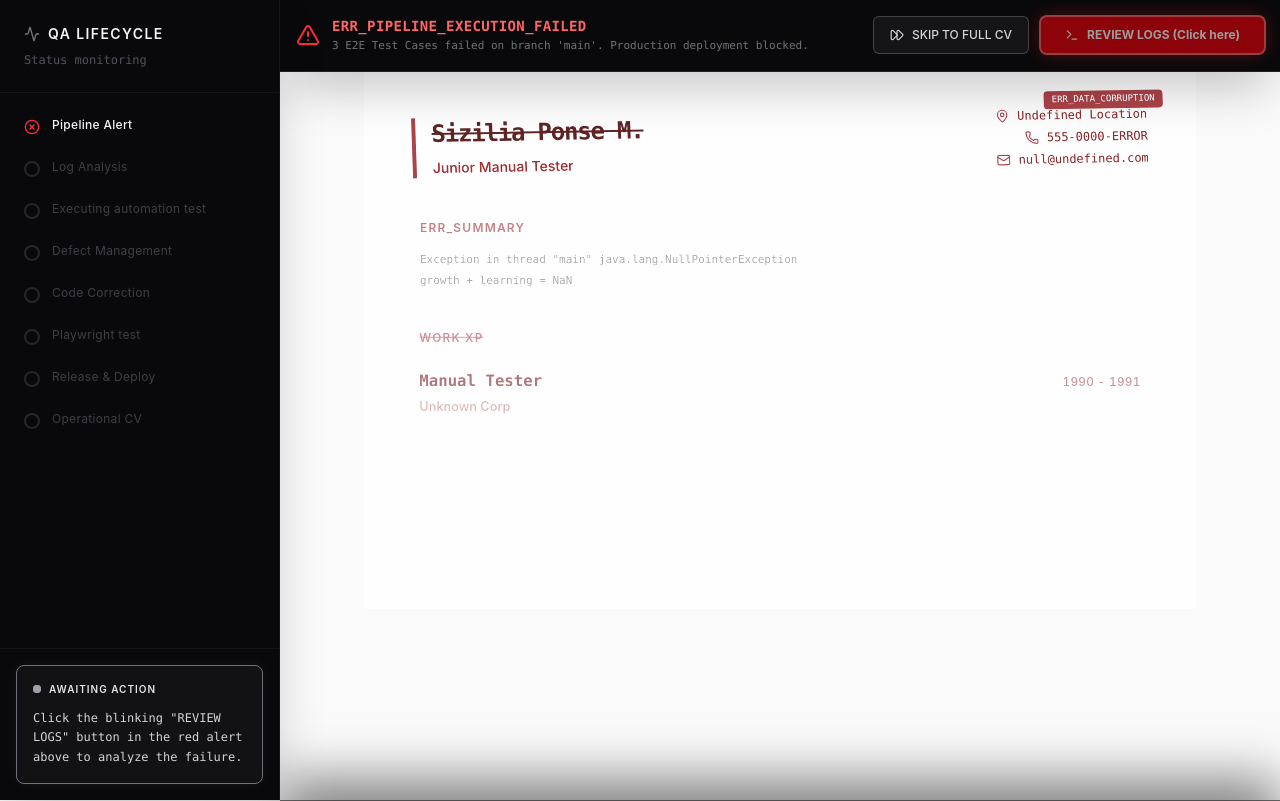
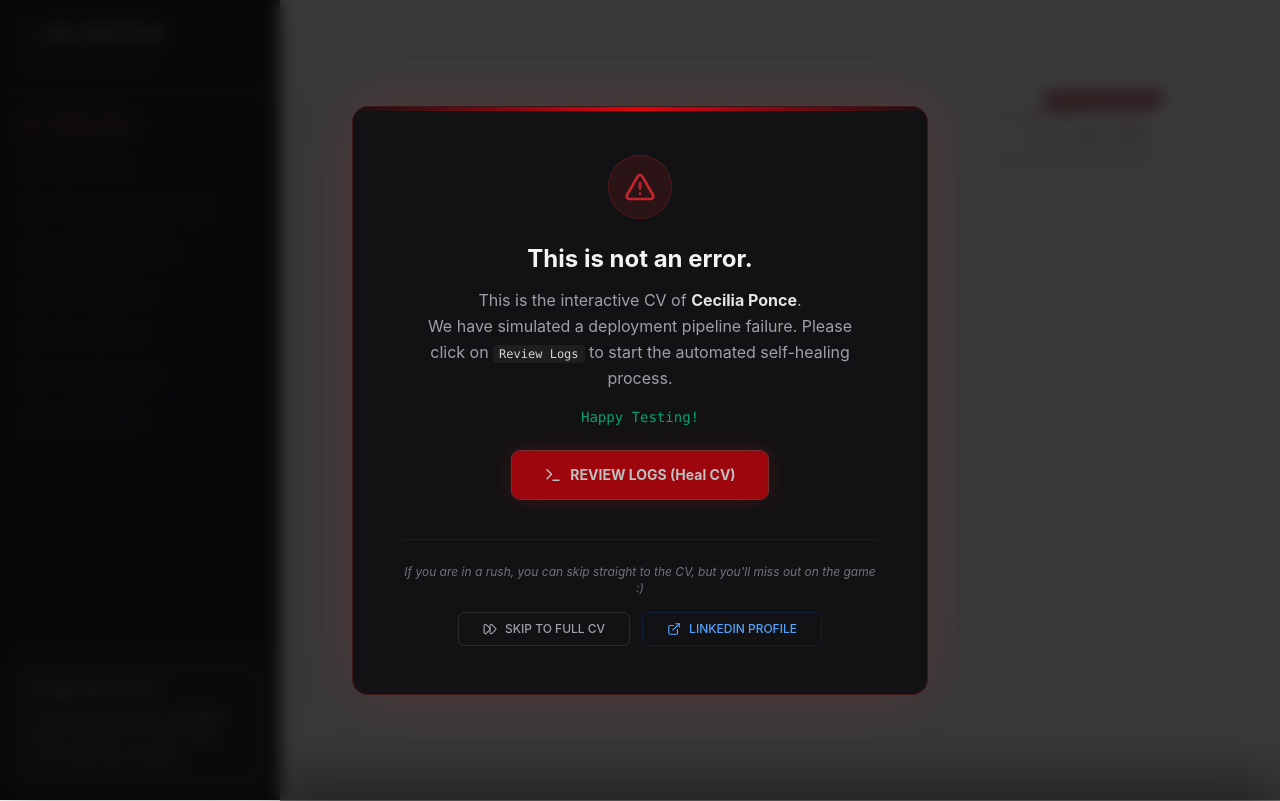
Before and after one commit to qatransformation/cv, a React (Vite) app in the folder cv-app/: page / in a window 1280 px wide. Built offline with nearby package versions, Linux system fonts and the light colour scheme.

Commit message:
chore: save local changes to App.jsx

```diff
--- a/cv-app/src/App.jsx
+++ b/cv-app/src/App.jsx
@@ -367,7 +367,7 @@ export default function App() {
 
   switch (phase) {
     case 'FAILED_ALERT':
-      actionText = 'Click the blinking "REVIEW LOGS" button in the red alert above to analyze the failure.';
+      actionText = 'Click the blinking "REVIEW LOGS" button to start the self-healing process.';
       isWaiting = true;
       break;
     case 'TEST_RESULTS':
@@ -414,7 +414,7 @@ export default function App() {
   return (
     <div className={containerClasses}>
 
-      {/* FLOATING SKIP BUTTON FOR IMPATIENT USERS */}
+      {/* FLOATING SKIP BUTTON FOR IMPATIENT USERS - Hidden during FAILED_ALERT since it's in the modal now */}
       {phase !== 'FIXED' && phase !== 'FAILED_ALERT' && (
         <button
           onClick={skipToFinal}
@@ -439,23 +439,31 @@ export default function App() {
           <div className="space-y-6">
             {workflowSteps.map((step, index) => {
               let statusIcon;
+              let textClass = "text-zinc-700";
 
               const isPast = phase === 'FIXED' || index < currentStepIndex;
               const isCurrent = phase !== 'FIXED' && index === currentStepIndex;
 
               if (isPast) {
                 statusIcon = <CheckCircle2 size={16} className="text-emerald-500" />;
+                textClass = "text-emerald-500";
               } else if (isCurrent) {
                 statusIcon = <CircleDashed size={16} className="text-blue-400 animate-spin" />;
+                textClass = "text-zinc-100 font-medium";
               } else {
                 statusIcon = <div className="w-4 h-4 rounded-full border-2 border-zinc-800"></div>;
               }
 
-              if (step.id === 'FAILED_ALERT' && ['FAILED_ALERT', 'TEST_RESULTS', 'GHERKIN', 'JIRA_TICKET', 'IDE_FIX'].includes(phase)) {
+              // Mantener siempre en rojo los pasos que fallaron originalmente
+              if (step.id === 'FAILED_ALERT') {
                  statusIcon = <XCircle size={16} className="text-red-500" />;
+                 textClass = isCurrent ? "text-red-400 font-medium" : "text-red-500";
               }
-              if (step.id === 'GHERKIN' && ['GHERKIN', 'JIRA_TICKET', 'IDE_FIX'].includes(phase) && gherkinStep >= 8) {
+              if (step.id === 'GHERKIN') {
+                 if ((isCurrent && gherkinStep >= 8) || isPast) {
                     statusIcon = <XCircle size={16} className="text-red-500" />;
+                    textClass = isCurrent ? "text-red-400 font-medium" : "text-red-500";
+                 }
               }
 
               return (
@@ -463,7 +471,7 @@ export default function App() {
                   <div className="mt-0.5">
                     {statusIcon}
                   </div>
-                  <div className={"text-xs tracking-wide " + (isCurrent ? "text-zinc-100 font-medium" : isPast ? "text-emerald-500" : "text-zinc-700")}>
+                  <div className={`text-xs tracking-wide ${textClass}`}>
                     {step.label}
                   </div>
                 </div>
@@ -500,37 +508,66 @@ export default function App() {
         </div>
       </aside>
 
-      {/* --- MAIN CONTENT WRAPPER --- */}
-      <div className="flex-1 md:ml-[280px] relative flex justify-center pb-32 print:m-0 print:p-0 print:pb-0">
+      {/* --- INITIAL MODAL OVERLAY --- */}
+      {phase === 'FAILED_ALERT' && (
+        <div className="fixed inset-0 z-[300] flex items-center justify-center bg-[#09090b]/80 backdrop-blur-sm p-4 print:hidden">
+          <div className="bg-[#121214] border border-red-900/40 p-8 sm:p-12 rounded-2xl shadow-[0_0_60px_rgba(220,38,38,0.15)] max-w-xl w-full text-center flex flex-col items-center animate-in zoom-in-95 fade-in duration-500 relative overflow-hidden">
 
-        {/* INITIAL PIPELINE FAILED ALERT (TECH TERMINAL STYLE) */}
-        {phase === 'FAILED_ALERT' && (
-          <div className="fixed top-0 left-0 md:left-[280px] w-full md:w-[calc(100%-280px)] bg-[#09090b] text-zinc-300 z-50 p-4 flex flex-col sm:flex-row items-center justify-between animate-in slide-in-from-top border-b border-red-900/50 shadow-2xl print:hidden">
-            <div className="flex items-center gap-3 text-center sm:text-left">
-              <AlertTriangle className="text-red-500 hidden sm:block" size={24} />
-              <div>
-                <h3 className="font-mono font-semibold text-sm text-red-400 tracking-wide">ERR_PIPELINE_EXECUTION_FAILED</h3>
-                <p className="text-[11px] text-zinc-500 font-mono mt-0.5">3 E2E Test Cases failed on branch 'main'. Production deployment blocked.</p>
+            {/* Top decorative line */}
+            <div className="absolute top-0 left-0 w-full h-1 bg-gradient-to-r from-transparent via-red-600 to-transparent"></div>
+
+            <div className="w-16 h-16 bg-red-500/10 rounded-full flex items-center justify-center mb-6 border border-red-500/20">
+              <AlertTriangle className="text-red-500 animate-pulse" size={32} />
             </div>
-            </div>
-            <div className="flex flex-wrap sm:flex-nowrap items-center justify-center gap-3 mt-3 sm:mt-0 w-full sm:w-auto">
+
+            <h2 className="text-xl sm:text-2xl font-bold text-zinc-100 mb-3">This is not an error.</h2>
+
+            <p className="text-zinc-400 text-sm sm:text-base mb-4 leading-relaxed max-w-md">
+              This is the interactive CV of <strong className="text-zinc-200">Cecilia Ponce</strong>.<br/>
+              We have simulated a deployment pipeline failure. Please click on <span className="text-zinc-300 font-mono text-xs bg-white/5 px-1.5 py-0.5 rounded">Review Logs</span> to start the automated self-healing process.
+            </p>
+
+            <p className="text-emerald-400 font-mono text-sm mb-6 animate-pulse">Happy Testing!</p>
+
+            <button
+              onClick={viewTestResults}
+              className="w-full sm:w-auto bg-red-600/90 hover:bg-red-500 text-white font-bold px-8 py-3.5 rounded-lg shadow-[0_0_20px_rgba(220,38,38,0.3)] hover:shadow-[0_0_30px_rgba(220,38,38,0.5)] animate-[pulse_2s_ease-in-out_infinite] ring-1 ring-red-400/50 transition-all flex items-center justify-center gap-2 text-sm"
+            >
+              <Terminal size={18} />
+              REVIEW LOGS (Heal CV)
+            </button>
+
+            <div className="w-full mt-10 pt-6 border-t border-white/5 flex flex-col items-center gap-4">
+              <p className="text-[11px] sm:text-xs text-zinc-500 italic">
+                If you are in a rush, you can skip straight to the CV, but you'll miss out on the game :)
+              </p>
+
+              <div className="flex flex-wrap items-center justify-center gap-3">
                 <button
                   onClick={skipToFinal}
-                className="text-zinc-300 hover:text-white font-medium px-4 py-2.5 rounded-md border border-white/20 hover:bg-white/10 transition-all flex items-center gap-2 text-xs whitespace-nowrap bg-white/5"
+                  className="text-zinc-400 hover:text-zinc-200 font-medium px-6 py-2 rounded-md border border-white/10 hover:border-white/20 hover:bg-white/5 transition-all flex items-center justify-center gap-2 text-xs"
                 >
                   <FastForward size={14} />
                   SKIP TO FULL CV
                 </button>
-              <button
-                onClick={viewTestResults}
-                className="bg-red-600 text-white font-bold px-6 py-2.5 rounded-md shadow-[0_0_20px_rgba(220,38,38,0.6)] hover:bg-red-500 animate-[pulse_1.5s_ease-in-out_infinite] ring-2 ring-red-400 transition-all flex items-center gap-2 text-xs whitespace-nowrap"
+                <a
+                  href="https://www.linkedin.com/in/ceciliaponce/"
+                  target="_blank"
+                  rel="noopener noreferrer"
+                  className="text-blue-400 hover:text-blue-300 font-medium px-6 py-2 rounded-md border border-blue-900/30 hover:border-blue-700/50 hover:bg-blue-900/10 transition-all flex items-center justify-center gap-2 text-xs"
                 >
-                <Terminal size={14} />
-                REVIEW LOGS (Click here)
-              </button>
+                  <ExternalLink size={14} />
+                  LINKEDIN PROFILE
+                </a>
+              </div>
+            </div>
+
           </div>
         </div>
       )}
+
+      {/* --- MAIN CONTENT WRAPPER --- */}
+      <div className="flex-1 md:ml-[280px] relative flex justify-center pb-32 print:m-0 print:p-0 print:pb-0">
 
         {/* Main CV Container */}
         <div className="w-full max-w-4xl transition-all duration-500 relative my-8 sm:my-16 px-4 sm:px-8 print:my-0 print:px-0 print:w-full print:max-w-none">
@@ -792,8 +829,8 @@ export default function App() {
                      className="w-full h-full object-cover"
                      controls
                      preload="metadata">
-                     <source src={`${import.meta.env.BASE_URL}qatransformationai.mp4`} type="video/mp4" />
-                     Tu navegador no soporta el elemento de video.
+                     <source src="/cv/qatransformationai.mp4" type="video/mp4" />
+                     Your browser does not support the video tag.
                    </video>
                  </div>
                  <div className="hidden print:block text-sm text-zinc-500 italic mt-4">
```
Lines whose indentation alone changed are shown as unchanged.
